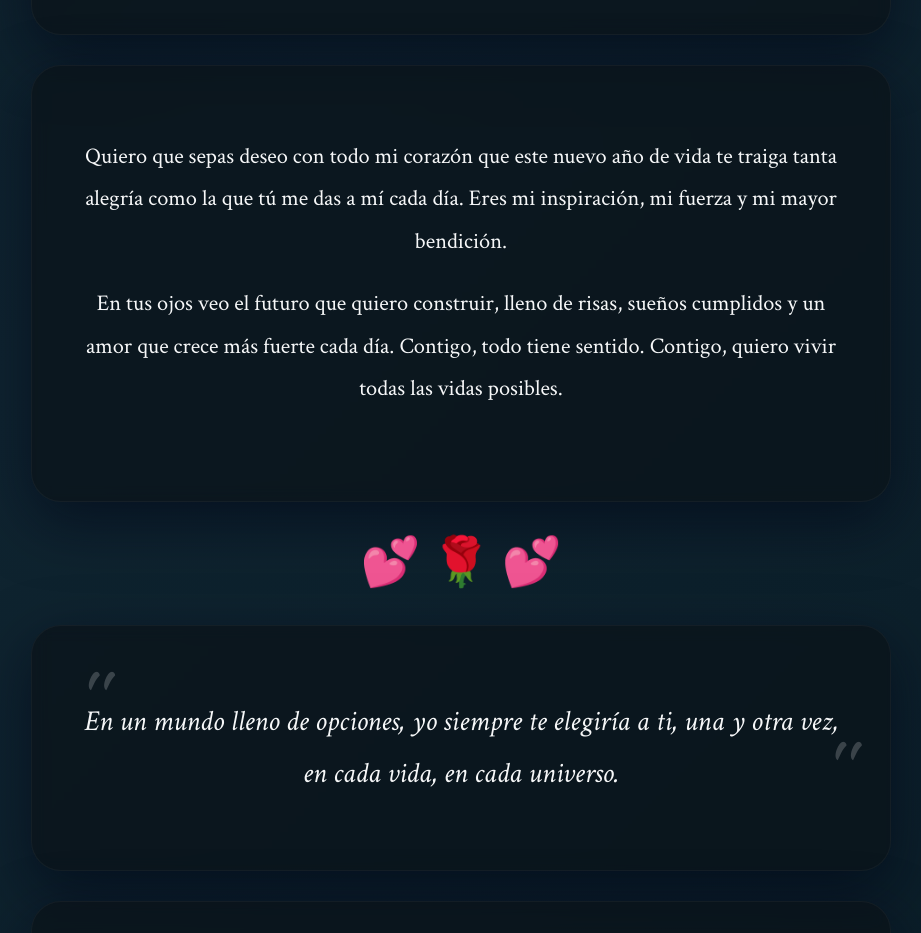
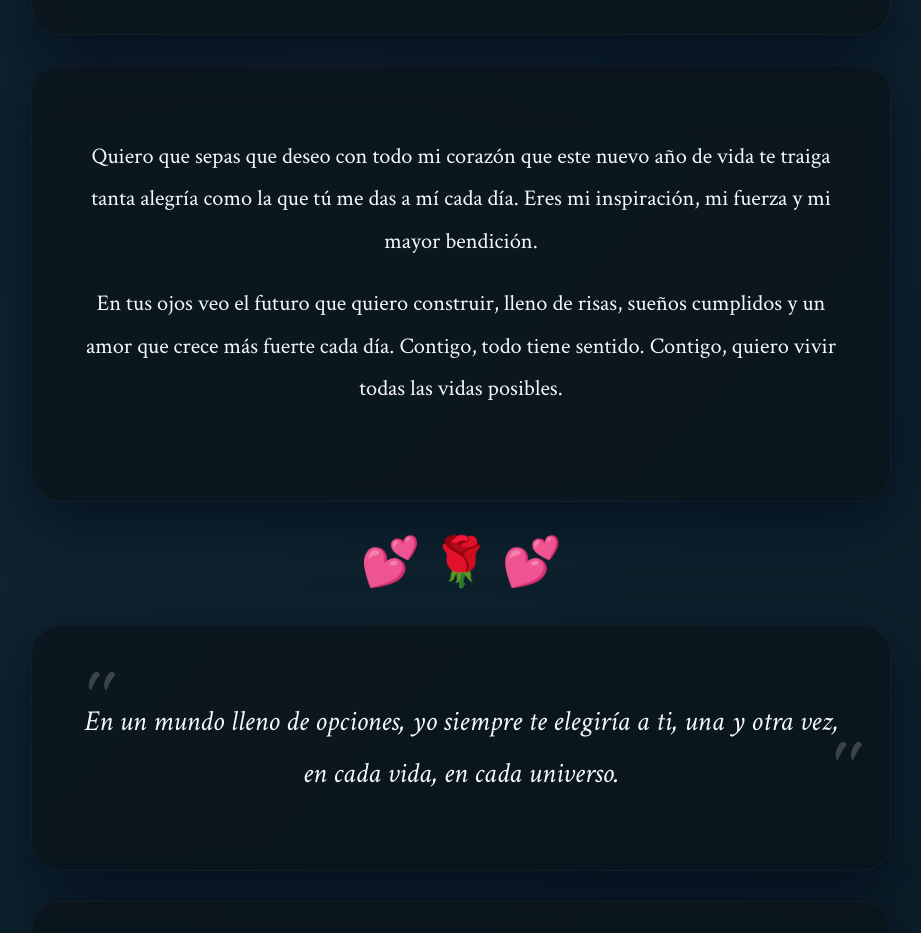
Before and after one commit to Jaryhh/yohanna, a plain HTML site: page index.html in a window 1280 px wide. Shown: the part 2920-3853 px from the top of the page, without its empty margins (179-1100 px from the left). Drawn offline with nearby package versions, Linux system fonts and the light colour scheme.

Commit message:
Update index.html

```diff
--- a/index.html
+++ b/index.html
@@ -81,7 +81,7 @@
         <div class="card animate">
             <div class="message">
                 <p>
-                    Quiero que sepas deseo con todo mi corazón que este nuevo año de vida te traiga
+                    Quiero que sepas que deseo con todo mi corazón que este nuevo año de vida te traiga
                     tanta alegría como la que tú me das a mí cada día. Eres mi inspiración, mi fuerza y mi mayor bendición.
                 </p>
                 <p>
```
